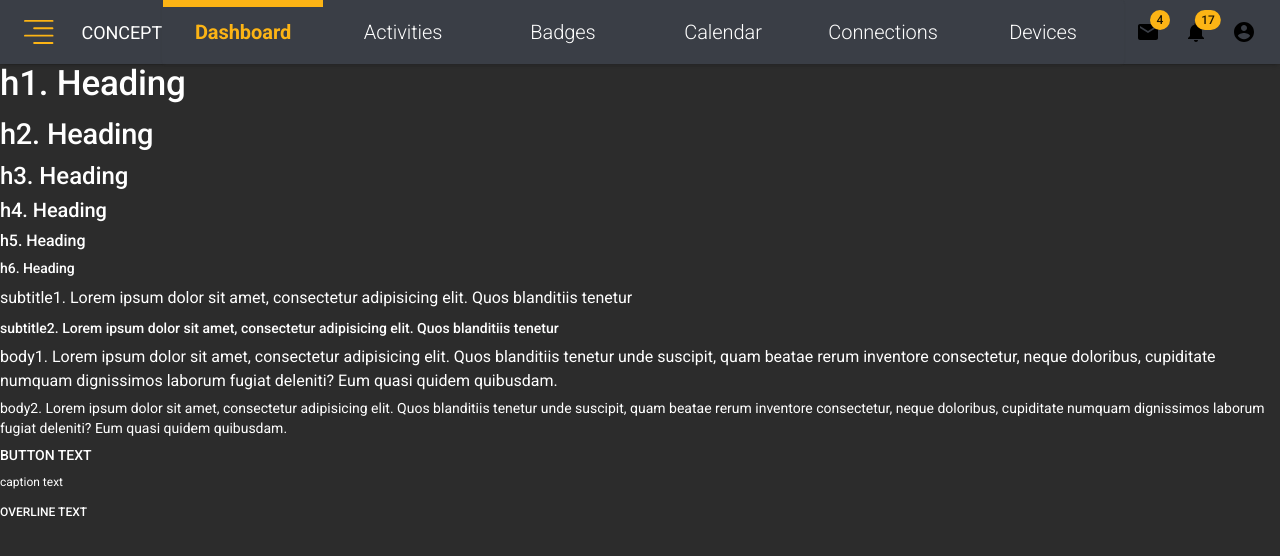
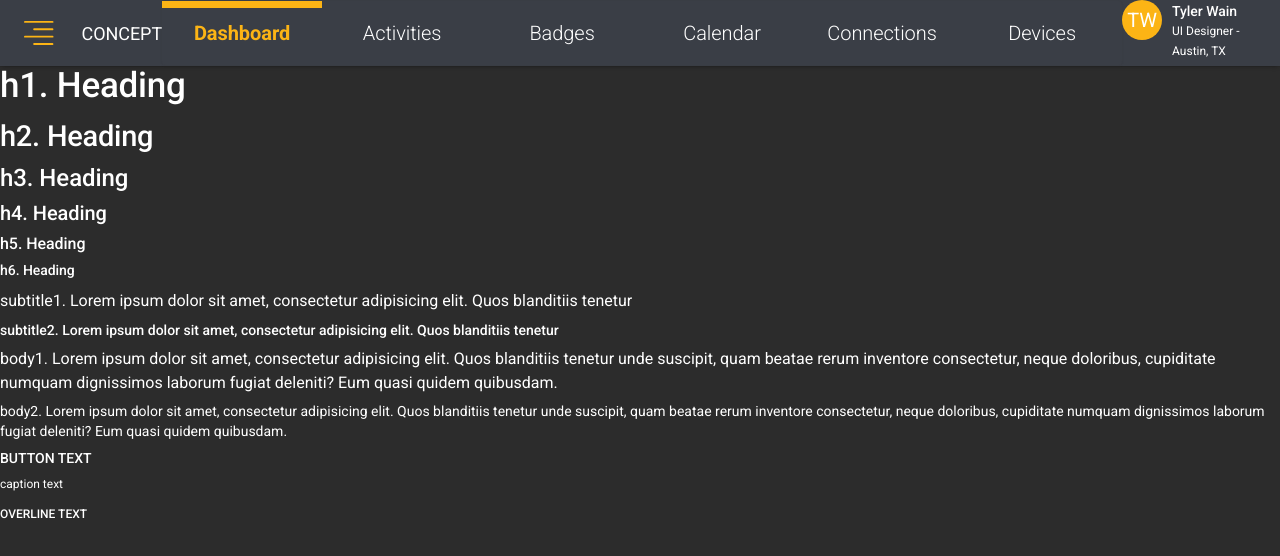
Before and after one commit to reneellup/concept-mui, a React (Create React App) app: page /dashboard in a window 1280 px wide. Shown: the top 556 px of the page. Built offline with nearby package versions, Linux system fonts and the light colour scheme.

Commit message:
Commit AppBar progress

```diff
--- a/src/layouts/MainLayout/TopBar.js
+++ b/src/layouts/MainLayout/TopBar.js
@@ -1,18 +1,9 @@
-import { AppBar, Paper, Tab, Tabs, Toolbar } from "@material-ui/core";
+import { AppBar, Avatar, Paper, Tab, Tabs, Toolbar } from "@material-ui/core";
 import { fade, makeStyles } from "@material-ui/core/styles";
 
-import AccountCircle from "@material-ui/icons/AccountCircle";
-import Badge from "@material-ui/core/Badge";
-import { Height } from "@material-ui/icons";
 import IconButton from "@material-ui/core/IconButton";
-import InputBase from "@material-ui/core/InputBase";
-import MailIcon from "@material-ui/icons/Mail";
-import Menu from "@material-ui/core/Menu";
 import { ReactComponent as MenuIcon } from "../../icons/menuicon.svg";
-import MoreIcon from "@material-ui/icons/MoreVert";
-import NotificationsIcon from "@material-ui/icons/Notifications";
 import React from "react";
-import SearchIcon from "@material-ui/icons/Search";
 import Typography from "@material-ui/core/Typography";
 import { withStyles } from "@material-ui/core/styles";
 
@@ -82,6 +73,16 @@ const useStyles = makeStyles((theme) => ({
       display: "none",
     },
   },
+  account: {
+    display: "flex",
+  },
+  user: {
+    paddingLeft: "10px",
+  },
+  avatar: {
+    color: "#ffffff",
+    backgroundColor: "#fcb415",
+  },
 }));
 
 const stylesTab = (theme) => ({
@@ -118,14 +119,8 @@ const StyledTabs = withStyles(stylesTabs)(Tabs);
 const TopBar = () => {
   const classes = useStyles();
   const [value, setValue] = React.useState(0);
-  const [setAnchorEl] = React.useState(null);
   const handleChange = (event, newValue) => {
     setValue(newValue);
-  };
-
-  const menuId = "primary-search-account-menu";
-  const handleProfileMenuOpen = (event) => {
-    setAnchorEl(event.currentTarget);
   };
 
   return (
@@ -163,27 +158,26 @@ const TopBar = () => {
               <StyledTab label="Devices" />
             </StyledTabs>
           </Paper>
-          <div>
-            <IconButton aria-label="show 4 new mails" color="inherit">
-              <Badge badgeContent={4} color="secondary">
-                <MailIcon />
-              </Badge>
-            </IconButton>
-            <IconButton aria-label="show 17 new notifications" color="inherit">
-              <Badge badgeContent={17} color="secondary">
-                <NotificationsIcon />
-              </Badge>
-            </IconButton>
-            <IconButton
-              edge="end"
-              aria-label="account of current user"
-              aria-controls={menuId}
-              aria-haspopup="true"
-              onClick={handleProfileMenuOpen}
-              color="inherit"
-            >
-              <AccountCircle />
-            </IconButton>
+          <div className={classes.account}>
+            <div>
+              {/* Avatar */}
+              <Avatar className={classes.avatar}>TW</Avatar>
+            </div>
+            <div className={classes.user}>
+              {/* User name */}
+              <Typography variant="h6" color="textPrimary">
+                Tyler Wain
+              </Typography>
+              {/* Role - Location */}
+              <Typography
+                variant="caption"
+                color="textPrimary"
+                display="block"
+                gutterBottom
+              >
+                UI Designer - Austin, TX
+              </Typography>
+            </div>
           </div>
         </Toolbar>
       </AppBar>
--- a/src/theme/index.js
+++ b/src/theme/index.js
@@ -1,5 +1,4 @@
-import { colors, createMuiTheme } from "@material-ui/core";
-
+import { createMuiTheme } from "@material-ui/core";
 import shadows from "./shadows";
 import typography from "./typography";
 
```
